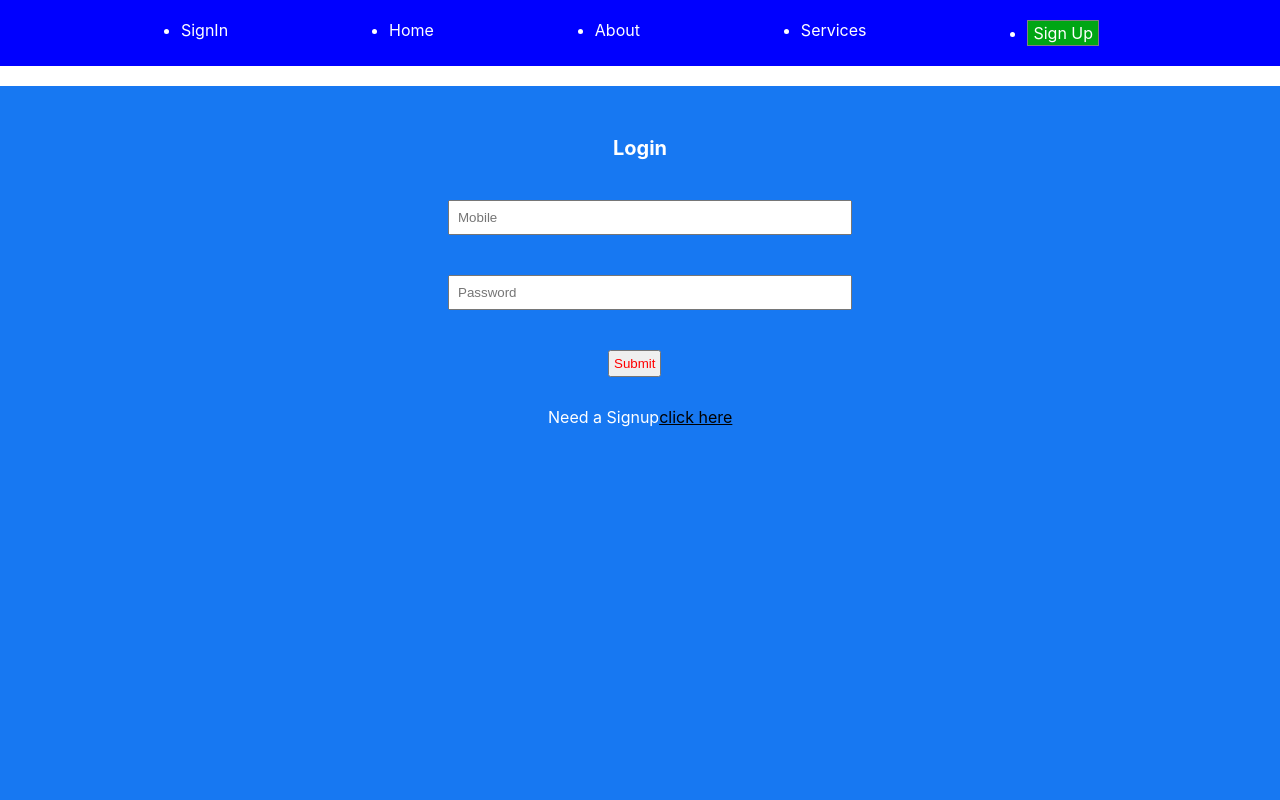
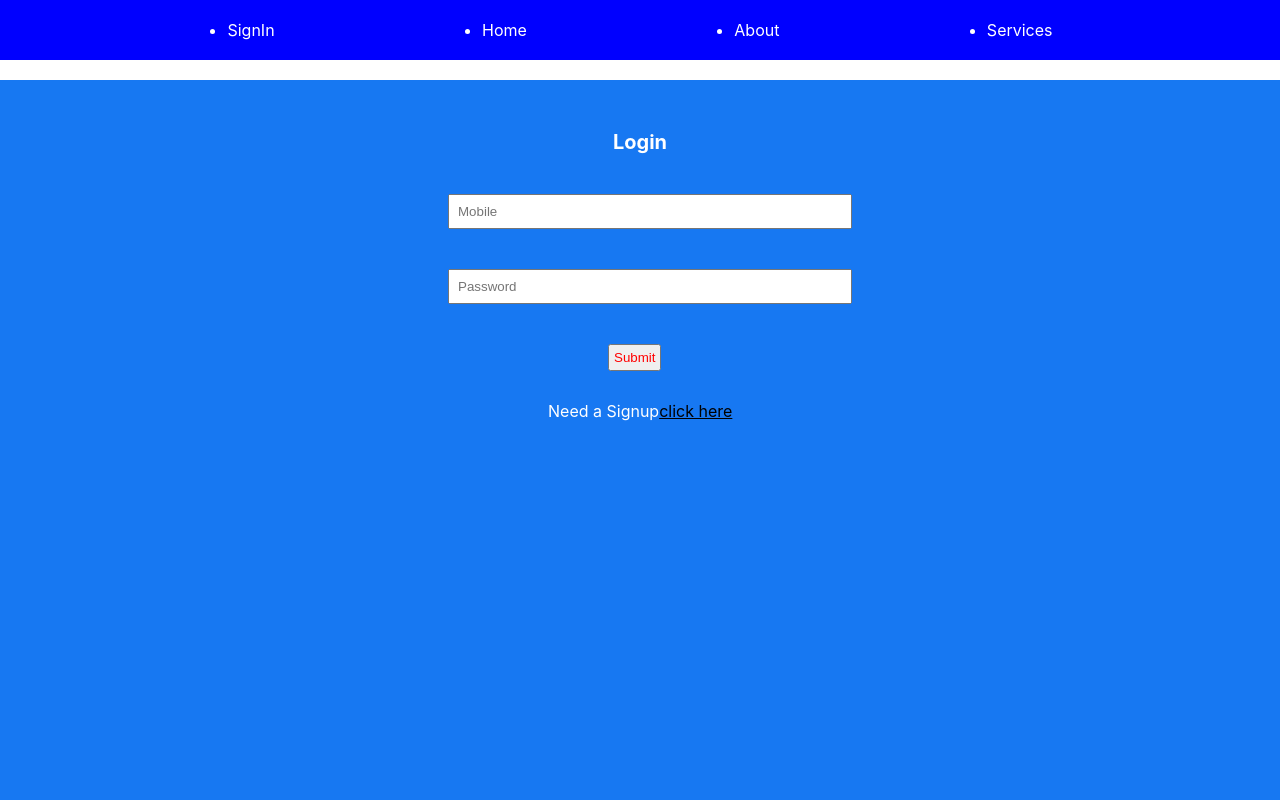
Before and after one commit to VimalSpectus/web, a React (Create React App) app: page / in a window 1280 px wide. Shown: the top 800 px of the page. Built offline with nearby package versions, Linux system fonts and the light colour scheme.

Commit message:
change commit

```diff
--- a/src/Components/Header.js
+++ b/src/Components/Header.js
@@ -35,12 +35,7 @@ const Header = () => {
               </Link>
               {/* here we can replace a to Link and href to To */}
             </li>
-            <li  className={classes.sign_li}>
-              <Link to="/ContactUs" className={classes.col}>
-                Sign Up
-              </Link>
-              {/* here we can replace a to Link and href to To */}
-            </li>
+
           </ul>
         </nav>
 
```
